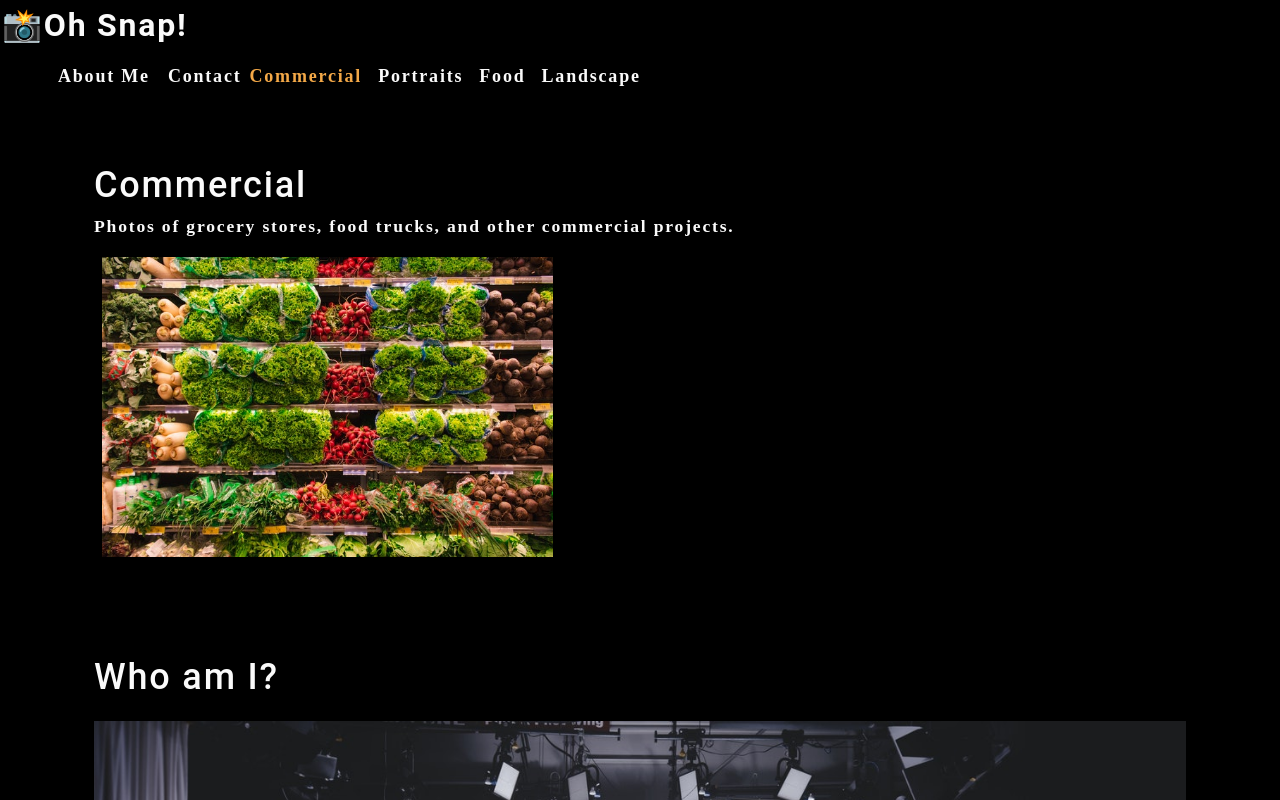
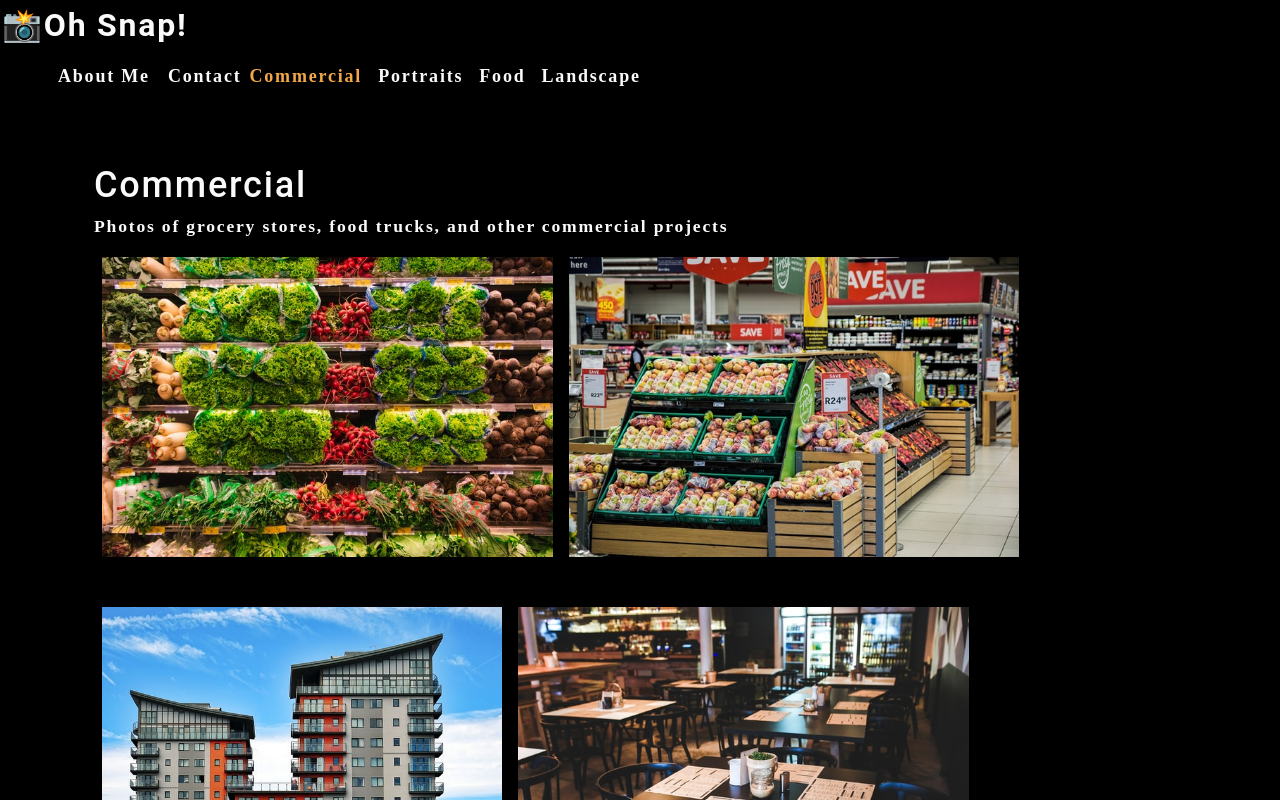
Before and after one commit to mhowitz/photo-port, a React (Create React App) app: page / in a window 1280 px wide. Shown: the top 800 px of the page. Built offline with nearby package versions, Linux system fonts and the light colour scheme.

Commit message:
gallery with photos changing w nav links

```diff
--- a/src/App.js
+++ b/src/App.js
@@ -26,7 +26,7 @@
     currentCategory={currentCategory}
     ></Nav>
       <main>
-      <Gallery></Gallery>
+      <Gallery currentCategory={currentCategory}></Gallery>
         <About></About>
       </main>
     </div>
--- a/src/components/Gallery/index.js
+++ b/src/components/Gallery/index.js
@@ -1,19 +1,14 @@
 import React from "react";
 import { capitalizeFirstLetter } from '../../utils/helpers';
-import photo from '../../assets/small/commercial/0.jpg';
+import PhotoList from "../PhotoList";
 
-function Gallery() {
-    const currentCategory = {
-        name: "commercial",
-        description: "Photos of grocery stores, food trucks, and other commercial projects."
-    };
+function Gallery({ currentCategory }) {
+    const { name, description } = currentCategory;
     return(
         <section>
-            <h1>{capitalizeFirstLetter(currentCategory.name)}</h1>
-            <p>{currentCategory.description}</p>
-            <div>
-                <img src={photo} alt="commerical example" className="img-thumbnail mx-1"/>
-            </div>
+            <h1 data-testid ="h1tag">{capitalizeFirstLetter(name)}</h1>
+            <p>{description}</p>
+            <PhotoList category={currentCategory.name}></PhotoList>
         </section>
     );
 }
--- /dev/null
+++ b/src/components/PhotoList/index.js
@@ -0,0 +1,124 @@
+import React, { useState } from "react";
+
+
+
+    const PhotoList = ({ category }) => {
+        const [photos] = useState([
+            {
+                name: 'Grocery aisle',
+                category: 'commercial',
+                description: 'Lorem ipsum dolor sit amet, consectetur adipiscing elit. Nunc ultricie',
+              },
+              {
+                name: 'Grocery booth',
+                category: 'commercial',
+                description: 'Lorem ipsum dolor sit amet, consectetur adipiscing elit. Nunc ultricie',
+              },
+              {
+                name: 'Building exterior',
+                category: 'commercial',
+                description: 'Lorem ipsum dolor sit amet, consectetur adipiscing elit. Nunc ultricie',
+              },
+              {
+                name: 'Restaurant table',
+                category: 'commercial',
+                description: 'Lorem ipsum dolor sit amet, consectetur adipiscing elit. Nunc ultricie',
+              },
+              {
+                name: 'Cafe interior',
+                category: 'commercial',
+                description: 'Lorem ipsum dolor sit amet, consectetur adipiscing elit. Nunc ultricie',
+              },
+              {
+                name: 'Cat green eyes',
+                category: 'portraits',
+                description: 'Lorem ipsum dolor sit amet, consectetur adipiscing elit. Nunc ultricie',
+              },
+              {
+                name: 'Green parrot',
+                category: 'portraits',
+                description: 'Lorem ipsum dolor sit amet, consectetur adipiscing elit. Nunc ultricie',
+              },
+              {
+                name: 'Yellow macaw',
+                category: 'portraits',
+                description: 'Lorem ipsum dolor sit amet, consectetur adipiscing elit. Nunc ultricie',
+              },
+              {
+                name: 'Pug smile',
+                category: 'portraits',
+                description: 'Lorem ipsum dolor sit amet, consectetur adipiscing elit. Nunc ultricie',
+              },
+              {
+                name: 'Pancakes',
+                category: 'food',
+                description: 'Lorem ipsum dolor sit amet, consectetur adipiscing elit. Nunc ultricie',
+              },
+              {
+                name: 'Burrito',
+                category: 'food',
+                description: 'Lorem ipsum dolor sit amet, consectetur adipiscing elit. Nunc ultricie',
+              },
+              {
+                name: 'Scallop pasta',
+                category: 'food',
+                description: 'Lorem ipsum dolor sit amet, consectetur adipiscing elit. Nunc ultricie',
+              },
+              {
+                name: 'Burger',
+                category: 'food',
+                description: 'Lorem ipsum dolor sit amet, consectetur adipiscing elit. Nunc ultricie',
+              },
+              {
+                name: 'Fruit bowl',
+                category: 'food',
+                description: 'Lorem ipsum dolor sit amet, consectetur adipiscing elit. Nunc ultricie',
+              },
+              {
+                name: 'Green river',
+                category: 'landscape',
+                description: 'Lorem ipsum dolor sit amet, consectetur adipiscing elit. Nunc ultricie',
+              },
+              {
+                name: 'Docks',
+                category: 'landscape',
+                description: 'Lorem ipsum dolor sit amet, consectetur adipiscing elit. Nunc ultricie',
+              },
+              {
+                name: 'Panoramic village by sea',
+                category: 'landscape',
+                description: 'Lorem ipsum dolor sit amet, consectetur adipiscing elit. Nunc ultricie',
+              },
+              {
+                name: 'Domestic landscape',
+                category: 'landscape',
+                description: 'Lorem ipsum dolor sit amet, consectetur adipiscing elit. Nunc ultricie',
+              },
+              {
+                name: 'Park bench',
+                category: 'landscape',
+                description: 'Lorem ipsum dolor sit amet, consectetur adipiscing elit. Nunc ultricie',
+              },
+        ])
+
+        const currentPhotos = photos.filter((photo) => photo.category === category);
+
+
+    return(
+        <div>
+            <div className="flex-row">
+                {currentPhotos.map((image, i) => (
+                    <img
+                src={require(`../../assets/small/${category}/${i}.jpg`)}
+                alt={image.name}
+                className="img-thumbnail mx-1"
+                key={image.name}
+                />
+                ))}
+            </div>
+
+        </div>
+    );
+}
+
+export default PhotoList;
```
